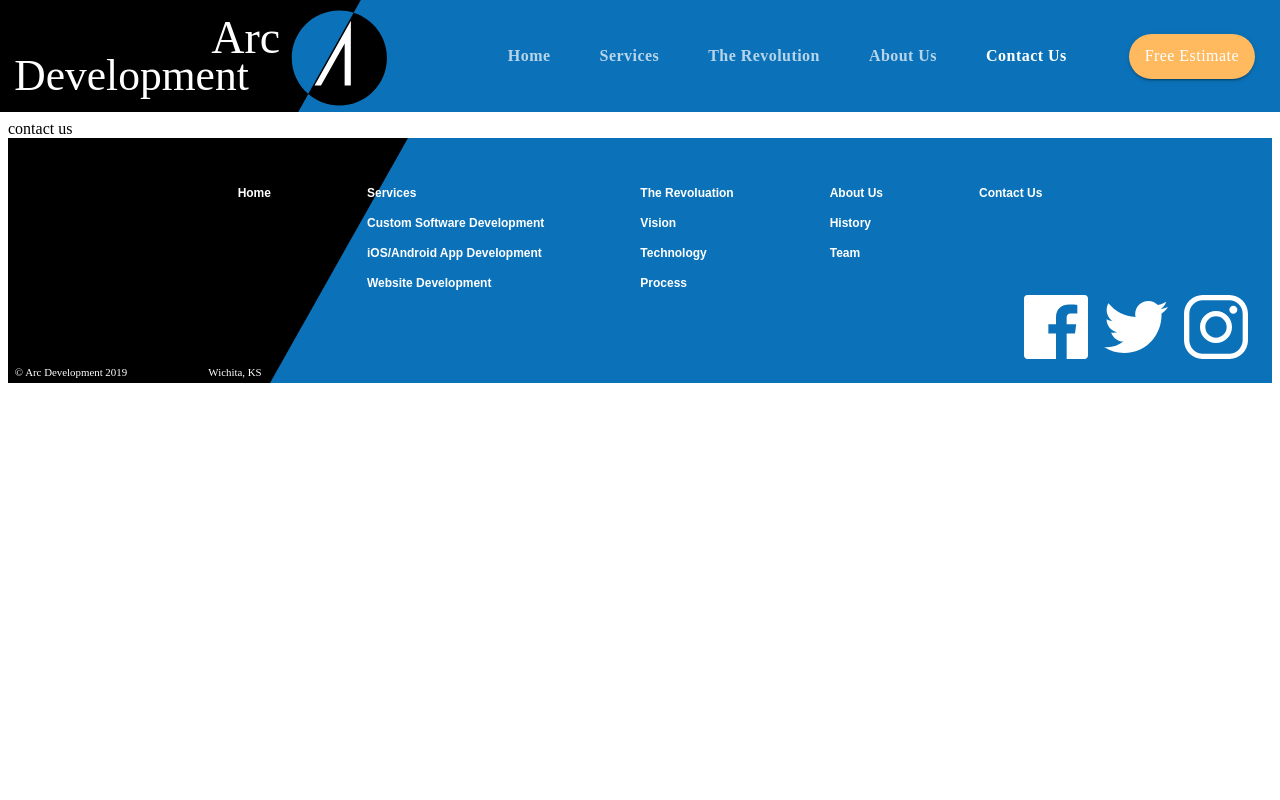
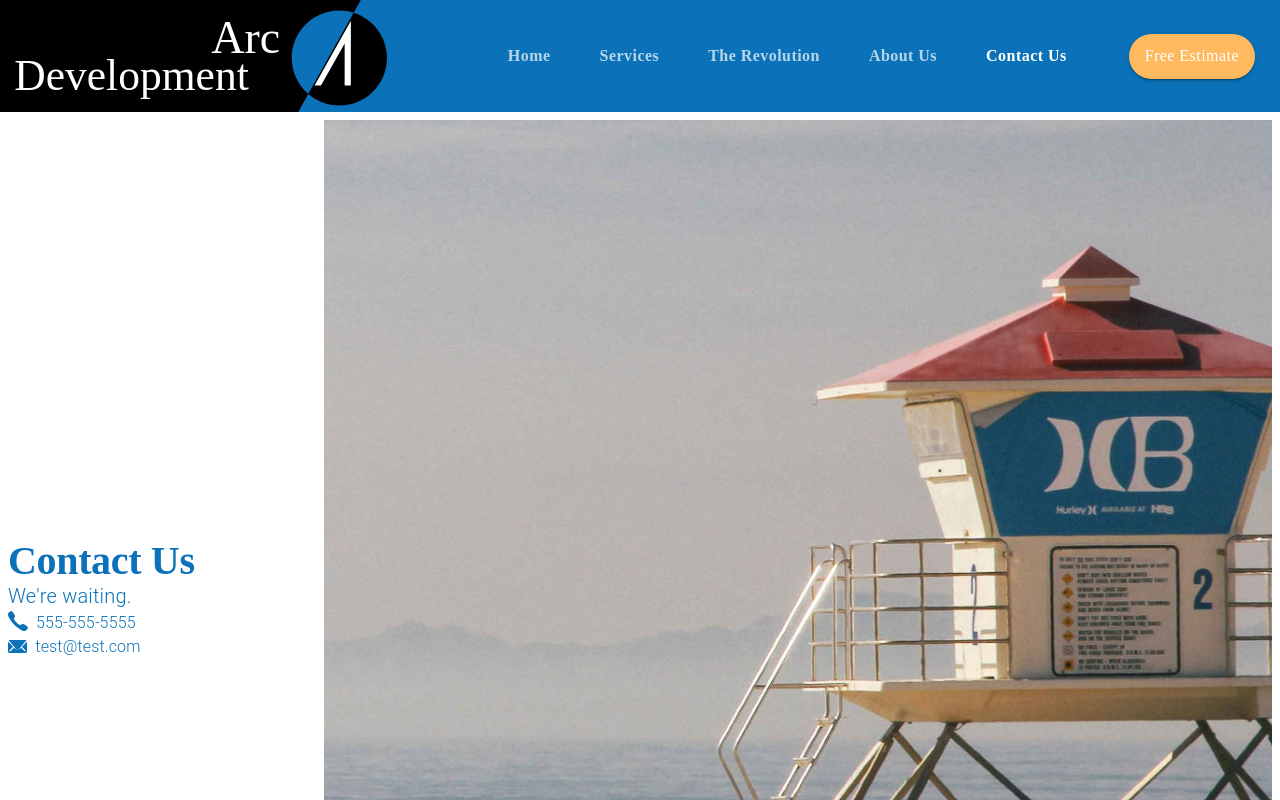
Before and after one commit to pvanweel2997/ArcDevelopment, a React (Create React App) app: page /contact in a window 1280 px wide. Shown: the top 800 px of the page. Built offline with nearby package versions, Linux system fonts and the light colour scheme; the HTML template or start-up script is replaced by a standard one.

Commit message:
working on contact us

```diff
--- a/src/components/ui/Contact.js
+++ b/src/components/ui/Contact.js
@@ -1,7 +1,80 @@
 import React from 'react';
+import { Link } from 'react-router-dom';
+import { makeStyles, useTheme } from '@material-ui/styles';
+import {
+  Grid,
+  Typography,
+  useMediaQuery,
+  TextField,
+  Button,
+} from '@material-ui/core';
 
-const Contact = () => {
-  return <div>contact us</div>;
+import background from '../../assets/background.jpg';
+import phoneIcon from '../../assets/phone.svg';
+import emailIcon from '../../assets/email.svg';
+
+const useStyles = makeStyles(theme => ({
+  background: {
+    backgroundImage: `url(${background})`,
+    backgroundPosition: 'center',
+    backgroundSize: 'cover',
+    backgroundRepeat: 'no-repeat',
+    height: '60em',
+  },
+}));
+
+const Contact = ({ setValue, setSelectedIndex }) => {
+  const classes = useStyles();
+  const theme = useTheme();
+
+  return (
+    <Grid container direction="row">
+      <Grid item container direction="column" justifyContent="center" lg={3}>
+        <Grid item>
+          <Typography variant="h2" style={{ lineHeight: 1 }}>
+            Contact Us
+          </Typography>
+          <Typography
+            vaiant="body1"
+            style={{ color: theme.palette.common.blue }}
+          >
+            We're waiting.
+          </Typography>
+        </Grid>
+        <Grid item container>
+          <Grid item>
+            <img src={phoneIcon} alt="phone" style={{ marginRight: '0.5em' }} />
+          </Grid>
+          <Grid item>
+            <Typography
+              variant="body1"
+              style={{ color: theme.palette.common.blue, fontSize: '1rem' }}
+            >
+              555-555-5555
+            </Typography>
+          </Grid>
+        </Grid>
+        <Grid item container>
+          <Grid item>
+            <img
+              src={emailIcon}
+              alt="envelope"
+              style={{ marginRight: '0.5em', verticalAlign: 'bottom' }}
+            />
+          </Grid>
+          <Grid item>
+            <Typography
+              variant="body1"
+              style={{ color: theme.palette.common.blue, fontSize: '1rem' }}
+            >
+              test@test.com
+            </Typography>
+          </Grid>
+        </Grid>
+      </Grid>
+      <Grid item container className={classes.background} lg={9}></Grid>
+    </Grid>
+  );
 };
 
 export default Contact;
```
